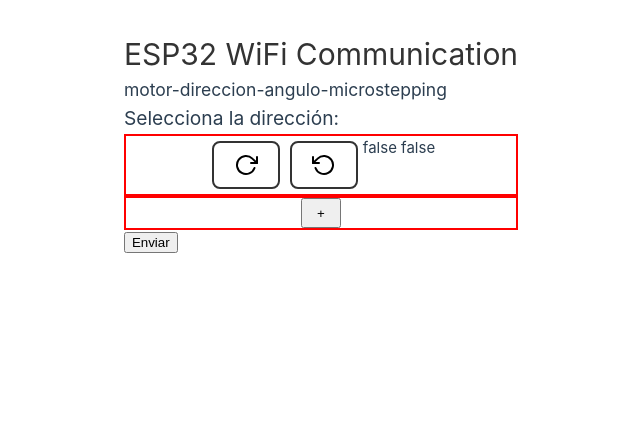
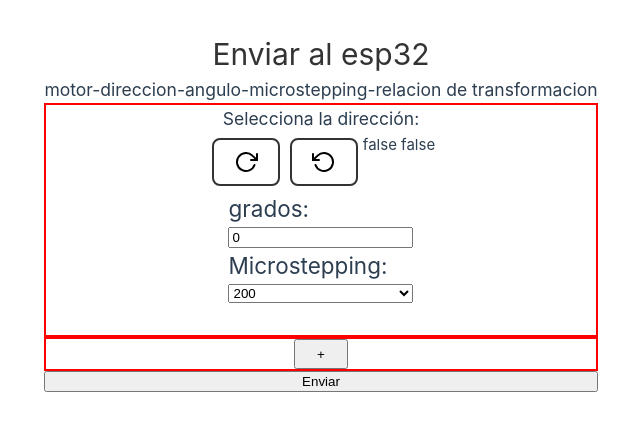
Before and after one commit to kevinu27/esp32-robotic-arm, a Vue app: page / in a window 1280 px wide. Shown: the top 430 px of the page, without its empty margins (319-959 px from the left). Built offline with nearby package versions, Linux system fonts and the light colour scheme.

Commit message:
mas controles

```diff
--- a/src/App.vue
+++ b/src/App.vue
@@ -6,8 +6,8 @@ import MotorBlock from './components/MotorBlock.vue'
 
 <template>
   <header>
-    <h1>ESP32 WiFi Communication</h1>
-    <h3>motor-direccion-angulo-microstepping</h3>
+    <h1>Enviar al esp32 </h1>
+    <h3>motor-direccion-angulo-microstepping-relacion de transformacion</h3>
   </header>
 
   <main>
@@ -41,4 +41,10 @@ width: 10%;
 height: 30px;
 }
 
+main {
+  display: flex;
+  justify-content: center;
+  flex-direction: column;
+}
+
 </style>
--- /dev/null
+++ b/src/components/AngleSteppingTrasmission.vue
@@ -0,0 +1,61 @@
+
+
+
+<template>
+  <div class="form">
+    <h2>grados:</h2>
+    <input type="number" id="degrees" v-model="degrees" />
+    <h2>Microstepping:</h2>
+       <select id="steps" v-model="stepping">
+      <option disabled value="">Selecciona un color</option>
+      <option value="200">200</option>
+      <option value="400">400</option>
+      <option value="800">800</option>
+      <option value="1600">1600</option>
+      <option value="3200">3200</option>
+      <option value="6400">6400</option>
+    </select>
+  </div>
+</template>
+
+<script>
+
+export default {
+  name: 'AngleSteppingTrasmission',
+  components: {
+  },
+
+  data() {
+    return {
+      degrees: 0,
+      stepping: 200,
+    }
+  },
+    methods: {
+    seleccionarDirreccion(id) {
+      if (id === 'clockwise') {
+        if(!this.clockwise){
+          this.clockwise= true
+          this.counterClockwise= false
+        }
+      } else {
+        this.counterClockwise= !this.counterClockwise
+        this.clockwise= !this.clockwise
+
+
+      }
+    },
+  },
+
+
+}
+</script>
+
+<style scoped>
+ .form{
+  display: flex;
+  flex-direction: column;
+  margin-bottom: 2rem;
+ }
+
+</style>
--- a/src/components/DirectionButton.vue
+++ b/src/components/DirectionButton.vue
@@ -2,10 +2,11 @@
 
 
 <template>
+  <h3>Selecciona la dirección:</h3>
   <div class="botones">
 
           <div class="botones-direccion">
-        <button class="direccion" :disabled="clockwise"  id="boton1" @click="seleccionarDirreccion('clockwise')">
+        <button class="direccion" :disabled="clockwise" :class="{ 'boton-seleccionado': clockwise }" id="boton1" @click="seleccionarDirreccion('clockwise')">
             <svg class="invertida" viewBox="0 0 24 24" fill="none" stroke="black" stroke-width="2" stroke-linecap="round" stroke-linejoin="round">
             <polyline points="1 4 1 10 7 10"></polyline>
             <path d="M3.51 15a9 9 0 1 0 2.13-9.36L1 10"></path>
@@ -16,7 +17,7 @@
 
         <!-- Flecha circular normal -->
          <div class="botones-direccion" >
-        <button class="direccion" id="boton2" :disabled="counterClockwise"  @click="seleccionarDirreccion('counterClockwise')">
+        <button class="direccion" :class="{ 'boton-seleccionado': counterClockwise }" id="boton2" :disabled="counterClockwise"  @click="seleccionarDirreccion('counterClockwise')">
             <svg viewBox="0 0 24 24" fill="none" stroke="black" stroke-width="2" stroke-linecap="round" stroke-linejoin="round">
             <polyline points="1 4 1 10 7 10"></polyline>
             <path d="M3.51 15a9 9 0 1 0 2.13-9.36L1 10"></path>
@@ -120,5 +121,8 @@ export default {
             background-color: #cccccc;
             cursor: not-allowed;
         }
+        .boton-seleccionado{
+          background-color: green!important;
+        }
 
 </style>
--- a/src/components/MotorBlock.vue
+++ b/src/components/MotorBlock.vue
@@ -3,9 +3,9 @@
 
 <template>
   <div >
-    <h3>Selecciona la dirección:</h3>
       <div class="direction-buttons">
         <DirectionButton/>
+        <AngleSteppingTrasmission/>
         </div>
         {{ clockwise }}
         {{ counterClockwise }}
@@ -14,10 +14,12 @@
 
 <script>
 import DirectionButton from './DirectionButton.vue'
+import AngleSteppingTrasmission from './AngleSteppingTrasmission.vue'
 export default {
   name: 'MotorBlock',
   components: {
-    DirectionButton
+    DirectionButton,
+    AngleSteppingTrasmission
   },
     data() {
     return {
@@ -126,6 +128,8 @@ h3 {
         .direction-buttons{
           display: flex;
           justify-content: center;
+          align-items: center;
           border: 2px solid red;
+          flex-direction: column;
         }
 </style>
```
